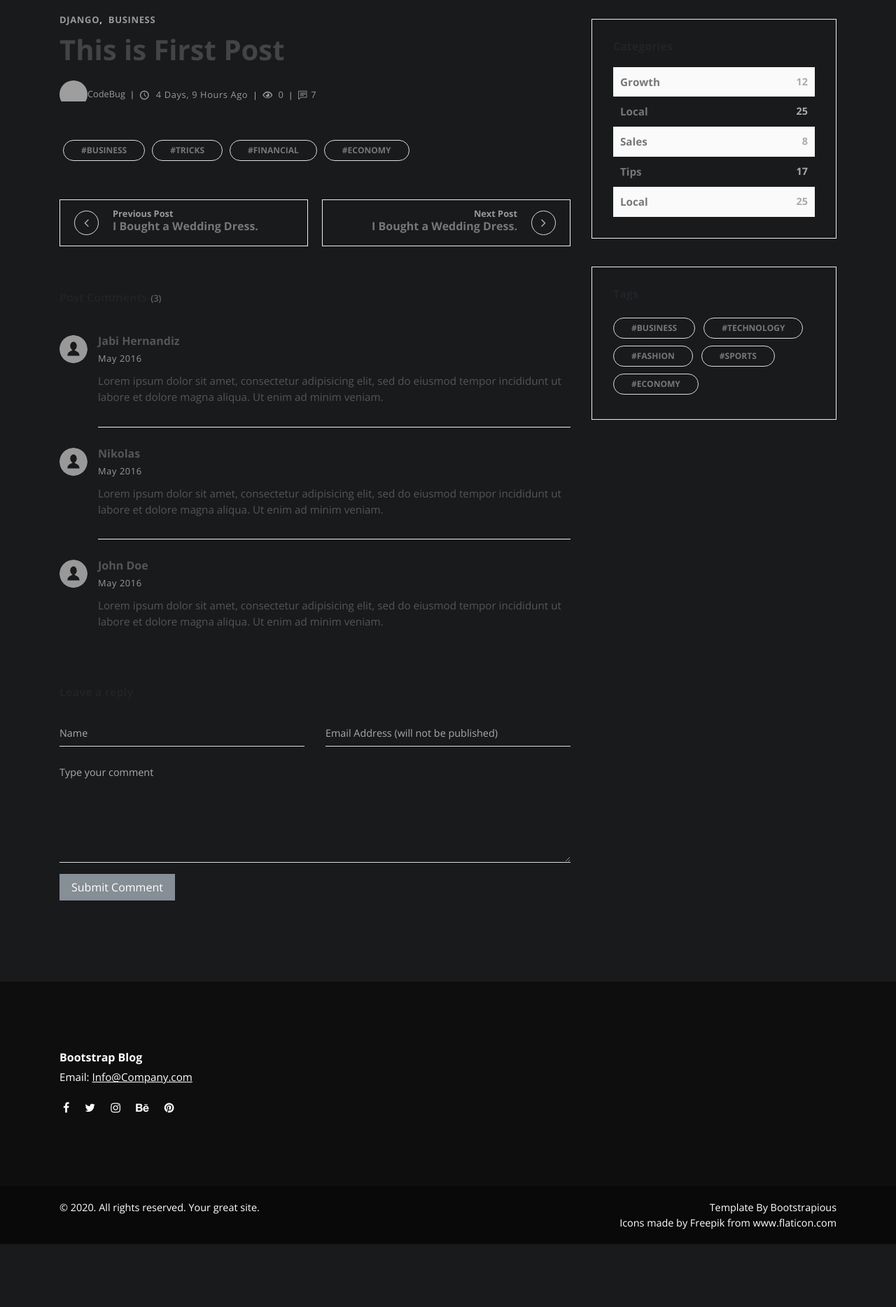
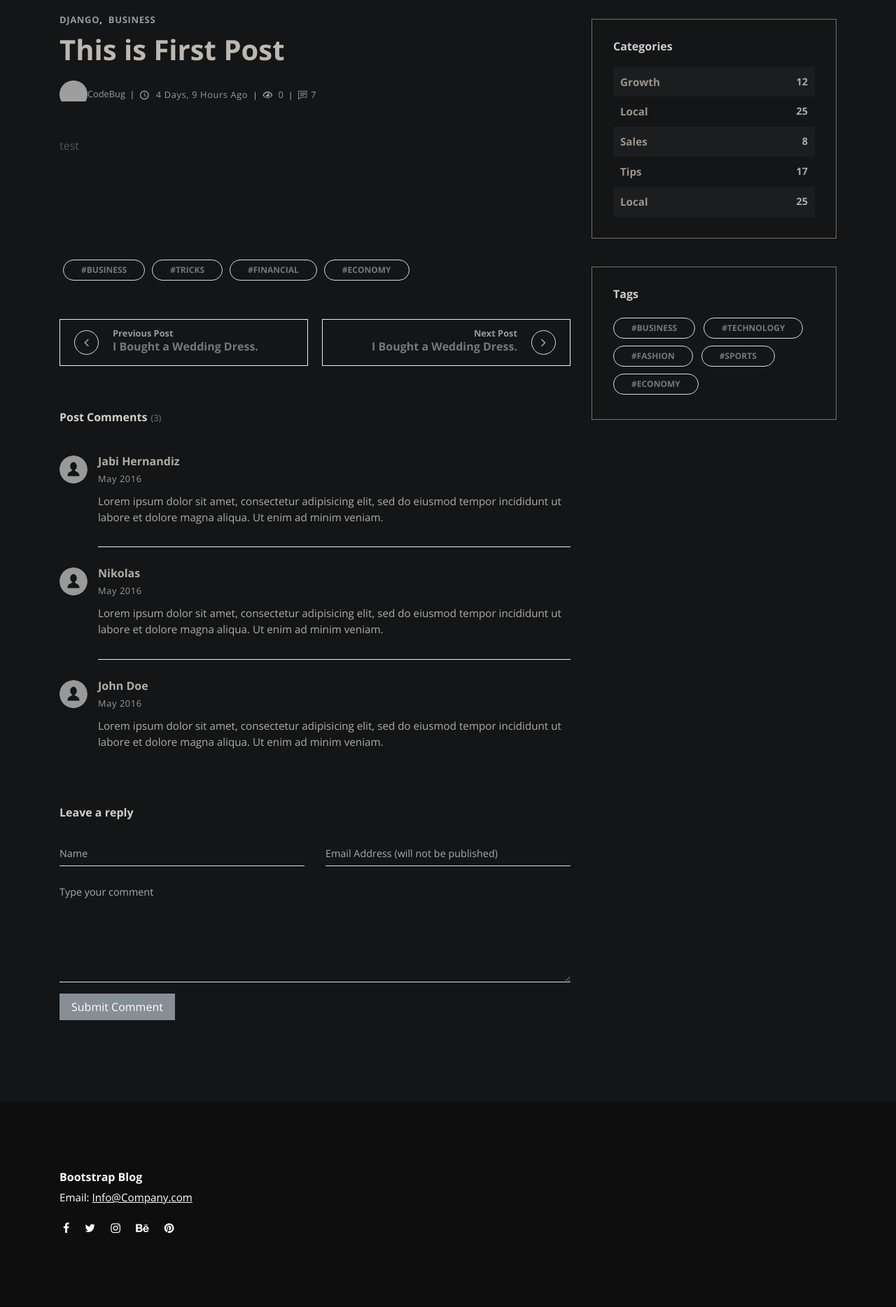
Before and after one commit to c0debugger/djangoBlog, a Django app: page /post/1/ in a window 1280 px wide. Shown: the part 709-2577 px from the top of the page at 70% size. Before the commit the page ends 2487 px from the top, so only its background shows below. Run offline with Django 3.2, Linux system fonts and the light colour scheme; data comes from the database, SQL or seed files in the repository; some libraries are stand-ins or nearby versions; grey boxes are pictures that could not be loaded.

Commit message:
post page updated added styling

```diff
--- a/src/static_in_env/css/custom.css
+++ b/src/static_in_env/css/custom.css
@@ -1,12 +1,15 @@
 /* your styles go here */
 
 body {
-    background-color: #181a1b; !important
+    background-color: rgb(19, 21, 22)  !important ;
+    color: rgb(209, 205, 199);
 
 }
 
 .navbar {
     background: #181a1b;
+    border-bottom-color: rgb(122, 113, 100);
+
 }
 
 .navbar .navbar-nav a.nav-link {
@@ -37,3 +40,54 @@ section.featured-posts .row:nth-of-type(2n+1) .text {
 .post .avatar {
     margin-right: 0px;
 }
+
+.blog-post h1 {
+    color: rgb(189, 183, 175);
+
+}
+
+.text-big {
+	color: rgb(221, 218, 214);
+}
+
+.post h3 {
+	color: rgb(211, 207, 201);
+}
+
+.widget.latest-posts a {
+	color: rgb(178, 172, 162);
+}
+
+.text-muted {
+	color: rgb(158, 150, 137) !important;
+}
+
+section.featured-posts h2 {
+	color: rgb(200, 195, 188);
+}
+
+section.hero {
+	color: rgb(232, 230, 227);
+}
+
+.widget {
+	border-color: rgb(122, 113, 100);
+}
+
+pre {
+	color: rgb(209, 205, 199);
+}
+
+.blog-post .post-comments p {
+	color: rgb(178, 172, 162);
+}
+
+.widget.categories .item {
+
+    color: rgb(157, 148, 136);
+    background-color: rgb(27, 29, 30);
+}
+
+.blog-post .post-comments strong {
+	color: rgb(178, 172, 162);
+}
--- a/src/templates/post.html
+++ b/src/templates/post.html
@@ -37,7 +37,7 @@
                 </div>
                 <div class="post-body">
 
-
+                  {{ post.content|safe }}
                   {% comment %} <p class="lead">Lorem ipsum dolor sit amet, consectetur adipisicing elit, sed do eiusmod tempor incididunt ut labore et dolore magna aliqua. Ut enim ad minim veniam, quis nostrud exercitation ullamco laboris nisi ut aliquip ex ea commodo consequat.</p>
                   <p>Lorem ipsum dolor sit amet, consectetur adipisicing elit, sed do eiusmod tempor incididunt ut labore et dolore magna aliqua. Ut enim ad minim veniam, quis nostrud exercitation ullamco laboris nisi ut aliquip ex ea commodo consequat.</p>
                   <p> <img src="{% static 'img/featured-pic-3.jpeg' %}" alt="..." class="img-fluid"></p>
```
